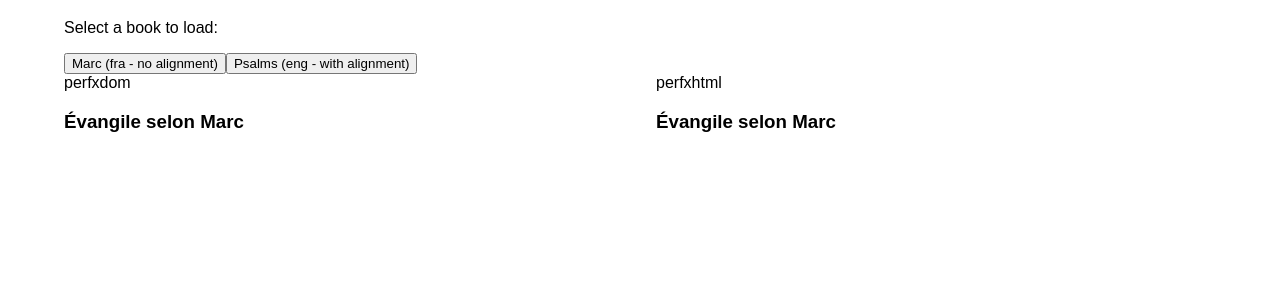
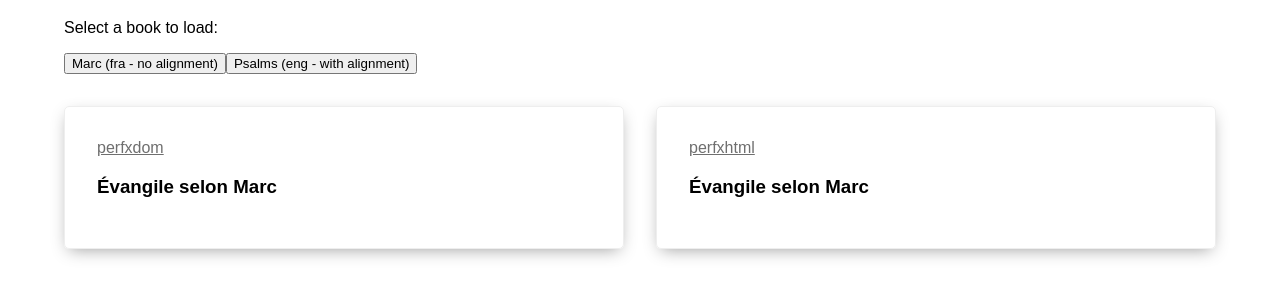
Before and after one commit to abelpz/perfxhtml-playground, a website built with Parcel: page index.html in a window 1280 px wide. Both pictures are taken after a click on the button "Marc (fra - no alignment)". Shown: the part 61-358 px from the top of the page. Built offline with nearby package versions, Linux system fonts and the light colour scheme; what epitelete would draw is missing.

Commit message:
add dom html compare

```diff
--- a/package.json
+++ b/package.json
@@ -13,10 +13,12 @@
     "js-beautify": "1.14.4",
     "lodash.isequal": "4.5.0",
     "node-html-parser": "5.3.3",
-    "parcel-bundler": "^1.6.1"
+    "parcel-bundler": "^1.6.1",
+    "prismjs": "^1.28.0"
   },
   "devDependencies": {
     "@babel/core": "7.2.0",
+    "babel-plugin-prismjs": "^2.1.0",
     "typescript": "4.4.4"
   },
   "resolutions": {
--- a/src/index.js
+++ b/src/index.js
@@ -1,12 +1,16 @@
 import "./styles.css";
 import PerfXDom from "./libs/perfxdom";
 import PerfXHtml from "./libs/perfxhtml";
-import isEqual from "lodash.isequal";
-import deepSort from "deep-sort-object";
+import Prism from 'prismjs';
 
+// import isEqual from "lodash.isequal";
+// import deepSort from "deep-sort-object";
+import beautify from "js-beautify";
 
 import marcDoc from "./perf/mrk_perf.json";
 import psalmsDoc from "./perf/psa_perf_v0.2.0.json";
+
+Prism.manual = true;
 
 const perfxdom = new PerfXDom({docSetId:"id"});
 perfxdom.sideloadPerf("MRK",marcDoc);
@@ -36,46 +40,77 @@ Object.keys(perfDocuments).forEach((doc) => {
   button.onclick = async (e) => {
     const documentsContainer = document.getElementById("documents");
     documentsContainer.innerHTML = "";
-    renderPerfDom(perfDocuments[doc]);
-    renderPerfHtml(perfDocuments[doc]);
+    renderPerf(perfDocuments[doc], "dom");
+    renderPerf(perfDocuments[doc], "html");
+    // renderPerf(perfDocuments[doc], "html");
   };
   nav.appendChild(button);
 });
 
-const renderPerfDom = async (doc) => {
+const createCodeElement = (className, lang) => {
+  const codeContainer = document.createElement('div');
+  const codePre = document.createElement('pre');
+  const codeContent = document.createElement('code');
+  codePre.className = `line-numbers language-${lang}`;
+  codeContent.className = `language-${lang}`;
+  codeContainer.className = className;
+  codeContainer.id = "code-container";
+  codeContainer.appendChild(codePre);
+  codePre.appendChild(codeContent);
+
+  return {codeContainer,codeContent,codePre};
+}
+
+const renderPerf = async (doc, type) => {
+  const allowedTypes = ["html", "dom"];
+  if (!allowedTypes.includes(type)) throw new Error("Invalid type");
+
+  const documentsContainer = document.getElementById("documents");
+
+  const perfDoc = doc.doc;
+  const sequenceId = perfDoc["main_sequence_id"];
+
+  const resultsContainer = document.createElement('div');
+  resultsContainer.className = "results-container";
+  documentsContainer.appendChild(resultsContainer);
+
+  // const { codeContainer: jsonContainer, codeContent: jsonCodeEL, codePre: jsonPre } = createCodeElement("code-perf", "json");
+  // const docJson = JSON.stringify({ [sequenceId]: perfDoc.sequences[sequenceId] }, undefined, 1);
+  // jsonCodeEL.innerText = docJson;
+  // Prism.highlightElement(jsonPre);
+  // resultsContainer.appendChild(jsonContainer);
+
   console.time("PERF DOM TIME");
-  const perfDoc = doc.doc;
-  const documentsContainer = document.getElementById("documents");
-  const perfContainer = document.createElement("article");
-  const tag = document.createElement("span");
-  tag.innerHTML = "perfxdom";
+  const textContainer = document.createElement("article");
+
   const perfTitle = document.createElement("h1");
   perfTitle.innerHTML = perfDoc.metadata.document.toc;
 
-  const perfDom = await perfxdom.readHtml(doc.bookcode);
-  const sequenceId = perfDoc["main_sequence_id"];
-  perfContainer.append(perfDom.sequencesHtml[sequenceId]);
-  perfContainer.prepend(perfTitle);
-  perfContainer.prepend(tag);
-  documentsContainer.appendChild(perfContainer);
-  if(perfDom) console.timeEnd("PERF DOM TIME");
+  const perfResult = type === "html"
+    ? await perfxhtml.readHtml(doc.bookcode)
+    : await perfxdom.readHtml(doc.bookcode);
+
+  const mainSequence = perfResult.sequencesHtml[sequenceId];
+
+  if (type === "html") {
+    textContainer.innerHTML = mainSequence;
+  } else {
+    textContainer.append(mainSequence);
+  }
+
+  if (perfResult) console.timeEnd("PERF DOM TIME");
+
+  textContainer.prepend(perfTitle);
+  const tag = document.createElement("span");
+  tag.innerHTML = `perfx${type}`;
+  textContainer.prepend(tag);
+  resultsContainer.appendChild(textContainer);
+
+  console.log(`perfx${type}`,{ mainSequence });
+  // const { codeContainer: htmlContainer, codeContent: htmlCodeEL, codePre: htmlPre }  = createCodeElement("code-perf", "markup");
+  // const docHtml = beautify.html(type === "html" ? mainSequence : mainSequence.outerHTML);
+  // console.log(docHtml);
+  // htmlCodeEL.innerText = docHtml;
+  // Prism.highlightElement(htmlPre);
+  // resultsContainer.appendChild(htmlContainer);
 }
-
-const renderPerfHtml = async (doc) => {
-  console.time("PERF HTML TIME");
-  const perfDoc = doc.doc;
-  const documentsContainer = document.getElementById("documents");
-  const perfContainer = document.createElement("article");
-  const tag = document.createElement("span");
-  tag.innerHTML = "perfxhtml";
-  const perfTitle = document.createElement("h1");
-  perfTitle.innerHTML = perfDoc.metadata.document.toc;
-
-  const perfHtml = await perfxhtml.readHtml(doc.bookcode);
-  const sequenceId = perfDoc["main_sequence_id"];
-  perfContainer.innerHTML = (perfHtml.sequencesHtml[sequenceId]);
-  perfContainer.prepend(perfTitle);
-  perfContainer.prepend(tag);
-  documentsContainer.appendChild(perfContainer);
-  if(perfHtml) console.timeEnd("PERF HTML TIME");
-}
--- a/src/libs/perfxdom/htmlmap.json
+++ b/src/libs/perfxdom/htmlmap.json
@@ -16,5 +16,16 @@
     "*": {
       "tagName": "span"
     }
+  },
+  "graft":{
+    "heading": {
+      "tagName": "div"
+    },
+    "title": {
+      "tagName": "div"
+    },
+    "introduction": {
+      "tagName": "div"
+    }
   }
 }
--- a/src/styles.css
+++ b/src/styles.css
@@ -39,4 +39,26 @@ body {
   display: grid;
   grid-template-columns: 1fr 1fr;
   gap: 2em;
+  margin-top: 2em;
 }
+
+.results-container{
+  display:grid;
+  grid-template-columns: 1fr;
+  gap: 1em;
+}
+.results-container > *{
+ max-height: 400px;
+ overflow:auto;
+}
+.results-container > article{
+  padding: 2em;
+  border: 1px solid #eee;
+  border-radius: 5px;
+  box-shadow: 0px 5px 16px -5px #999999;
+}
+
+.results-container > article > span{
+  color: #6f6f6f;
+  text-decoration: underline;
+}
```
Also changed, not shown: biblia.json (deleted, +0 -15 lines), index.html (+0 -1 lines), .babelrc (added), 1 other file.
